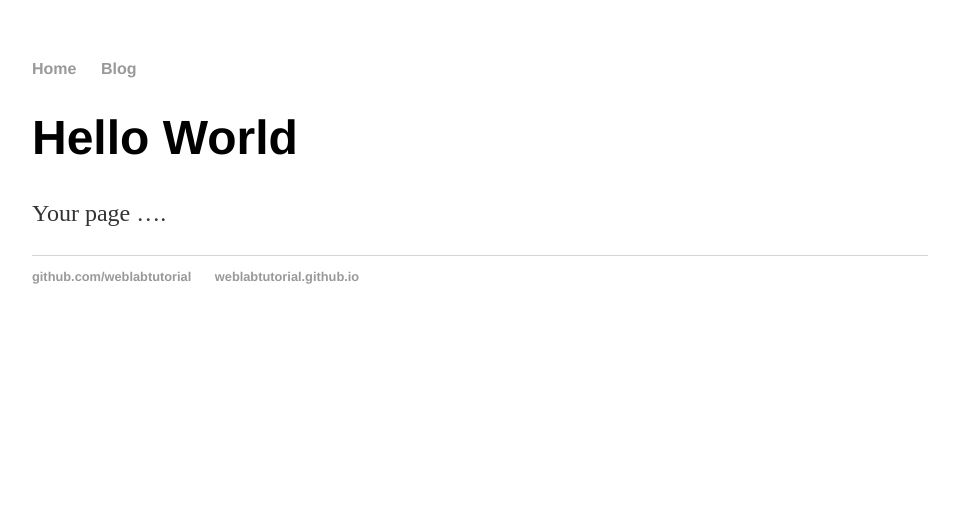
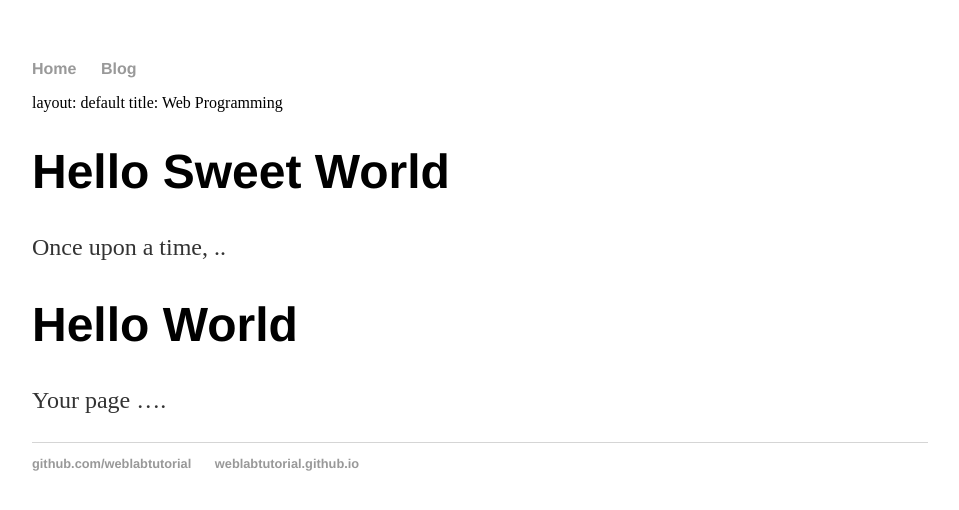
Before and after one commit to alshamizaid/alshamizaid.github.io, a Jekyll site: the page index.html, which Jekyll copies as it is, in a window 1280 px wide. Shown: the top 510 px of the page, without its empty margins (160-1119 px from the left). Built offline with Jekyll 4.4.1, drawn with Linux system fonts in a browser that asks for light colours.

Commit message:
Update index.html

```diff
--- a/index.html
+++ b/index.html
@@ -14,8 +14,12 @@
  <li><a href="/blog">Blog</a></li>
  </ul>
 </nav>
-<div class="container">
- <div class="blurb">
+ layout: default
+title: Web Programming
+<div class="blurb">
+<h1>Hello Sweet World</h1>
+<p>Once upon a time, ..</p>
+</div>
  <h1>Hello World</h1>
  <p>Your page ….</p>
 <footer>
```
